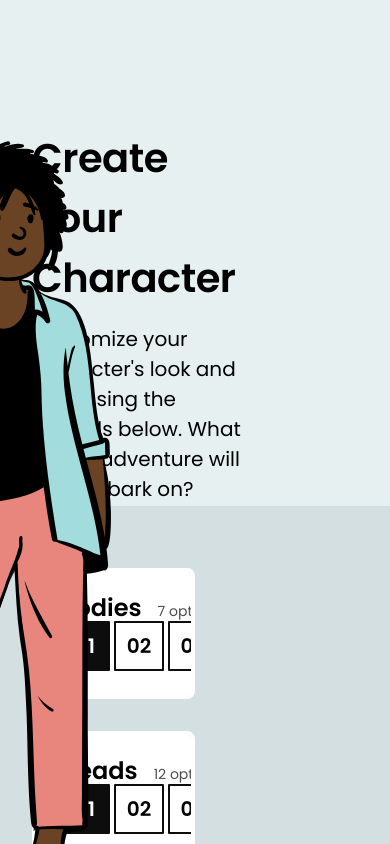
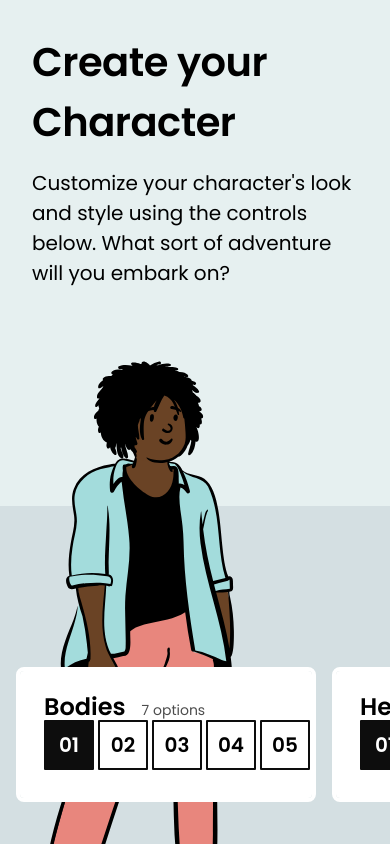
Before and after one commit to leoncik/css-for-js-workshops, a React (Create React App) app: page / in a window 390 px wide. Shown: the top 844 px of the page. Built offline with nearby package versions, Linux system fonts and the light colour scheme.

Commit message:
feat(exercise 5): setting up the mobile requirements

```diff
--- a/src/components/CharacterEditor/CharacterEditor.js
+++ b/src/components/CharacterEditor/CharacterEditor.js
@@ -38,6 +38,7 @@ function App() {
             controls below. What sort of adventure will you embark on?{' '}
           </p>
         </header>
+        <div className={styles.controlColumnWrapper}>
           <div className={styles.controlColumn}>
             <ControlPane
               title="Bodies"
@@ -76,6 +77,7 @@ function App() {
               handleSelectOption={setClothesColor}
             />
           </div>
+        </div>
       </MaxWidthWrapper>
 
       <div className={styles.characterWrapper}>
--- a/src/components/CharacterEditor/CharacterEditor.module.css
+++ b/src/components/CharacterEditor/CharacterEditor.module.css
@@ -35,3 +35,47 @@
 .controlColumn {
   max-width: 50%;
 }
+
+@media screen and (max-width: 425px) {
+
+  .characterEditor {
+    padding-top: 32px;
+  }
+
+  .header {
+    max-width: unset;
+  }
+
+  /*
+      Anchors the controlColumnWrapper
+   */
+  .maxWidthWrapper {
+    position: relative;
+  }
+
+  .controlColumnWrapper {
+    width: 100%;
+    overflow-x: auto;
+    position: absolute;
+    bottom: -450px;
+    left: 0;
+    padding: 0 16px;
+  }
+
+  .controlColumnWrapper::-webkit-scrollbar {
+    width: 0;
+    background: transparent;
+  }
+
+  .controlColumn {
+    display: flex;
+    gap: 16px;
+  }
+
+  .characterWrapper {
+    position: unset;
+    inset: 0;
+    margin: auto;
+    pointer-events: none;
+  }
+}
--- a/src/components/ControlPane/ControlPane.module.css
+++ b/src/components/ControlPane/ControlPane.module.css
@@ -42,3 +42,10 @@
   font-weight: 400;
   color: hsl(0deg, 0%, 30%);
 }
+
+@media screen and (max-width: 425px) {
+  .controlPane {
+    min-width: 300px;
+    margin: 0;
+  }
+}
--- a/src/components/Footer/Footer.module.css
+++ b/src/components/Footer/Footer.module.css
@@ -10,3 +10,9 @@
   color: white;
   font-weight: bold;
 }
+
+@media screen and (max-width: 425px) {
+  .footer {
+    padding: 16px;
+  }
+}
```
Lines whose indentation alone changed are shown as unchanged.
